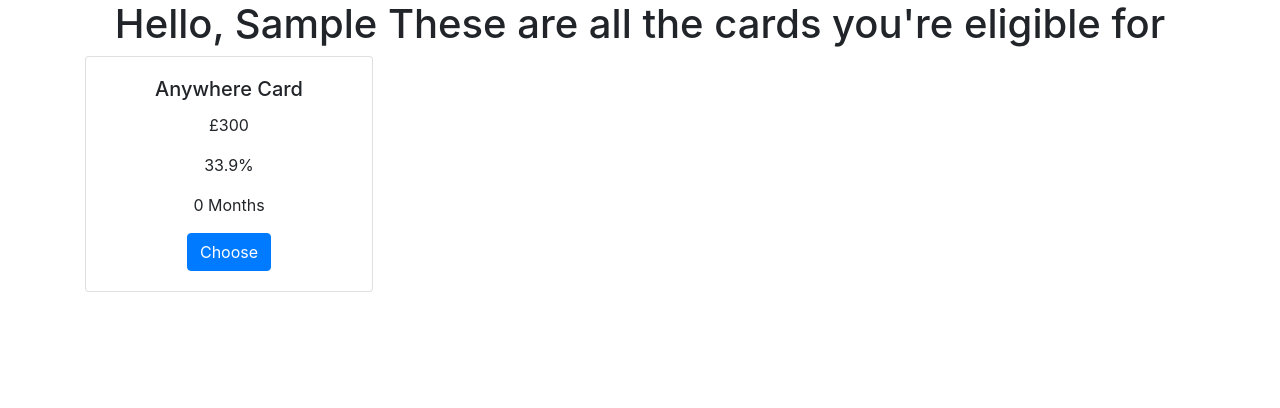
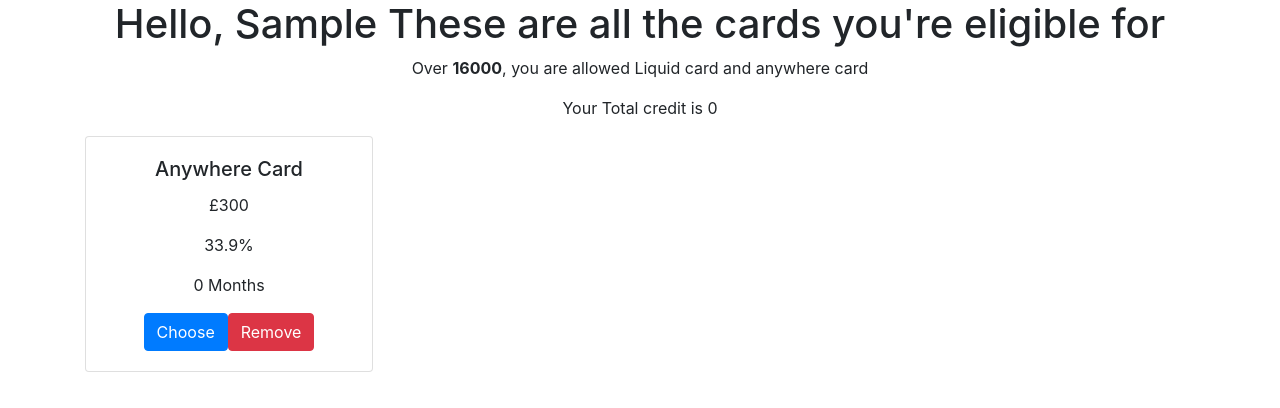
Before and after one commit to aimeetacchi/credit-app, a React (Create React App) app: page / in a window 1280 px wide. Both pictures are taken after typing "Sample", "Sample", "Sample", "Sample", "5551234", "Sample" into the empty fields and a click on the button "Submit". Shown: the top 408 px of the page. Built offline with nearby package versions, Linux system fonts and the light colour scheme.

Commit message:
total credit functions

```diff
--- a/public/creditcards.json
+++ b/public/creditcards.json
@@ -5,7 +5,7 @@
         "Apr": "33.9%",
         "BalanceTransferOfferDuration": "0 Months",
         "PurchaseOfferDuration": "0 Months",
-        "creditAvailable": "£300"
+        "creditAvailable": "300"
     },
 
     {
@@ -14,7 +14,7 @@
         "Apr": "18.9%",
         "BalanceTransferOfferDuration": "0 Months",
         "PurchaseOfferDuration": "6 Months",
-        "creditAvailable": "£1200"
+        "creditAvailable": "1200"
 
     },
 
@@ -24,7 +24,7 @@
         "Apr": "33.9%",
         "BalanceTransferOfferDuration": "12 Months",
         "PurchaseOfferDuration": "6 Months",
-        "creditAvailable": "£3000"
+        "creditAvailable": "3000"
     }
 
 ]
--- a/src/components/card.jsx
+++ b/src/components/card.jsx
@@ -1,28 +1,45 @@
 import React, { Component } from 'react'
 
 export default class card extends Component {
+
+  state = {
+    totalCredit: 0,
+  }
+
+  chooseCard = (creditAvailable) => {
+    // console.log(creditAvailable)
+    const total = creditAvailable + this.state.totalCredit;
+    console.log(total);
+    this.setState({totalCredit: total});
+  }
+  removeCard = (creditAvailable) => {
+    const total = creditAvailable - this.state.totalCredit;
+    console.log(total);
+    this.setState({totalCredit: total});
+  }
+
   render() {
     const { cardName, Apr, BalanceTransferOfferDuration, PurchaseOfferDurationm, creditAvailable } = this.props.cards[0];
+    const {annualincome } = this.props.applicant;
+
 
     const cardwidth = {
       width: '18rem',
     };
-
     return (
       <div>
-
-        {console.log(this.props.cards[0])}
-
+        { parseInt(annualincome) > 16000 ? <p>Over <strong>16000</strong>, you are allowed Liquid card and anywhere card</p> : <p>under 16000 - you can have anywhere card</p> }
+        <p>Your Total credit is {this.state.totalCredit}</p>
         <div className="card" style={cardwidth}>
-            {/* <img src="..." className="card-img-top" alt="..."/> */}
+            {/* <img src="..." className="card-img-top"alt="..."/> */}
             <div className="card-body">
               <h5 className="card-title">{cardName}</h5>
-              <p className="card-text">{creditAvailable}</p>
+              <p className="card-text">£{creditAvailable}</p>
               <p className="card-text">{Apr}</p>
               <p className="card-text">{BalanceTransferOfferDuration}</p>
               <p className="card-text">{PurchaseOfferDurationm}</p>
-
-              <button className="btn btn-primary">Choose</button>
+              <button className="btn btn-primary" onClick={(e) => this.chooseCard(parseInt(creditAvailable))}>Choose</button>
+              <button className="btn btn-danger" onClick={(e) => this.removeCard(parseInt(creditAvailable))}> Remove</button>
             </div>
           </div>
 
--- a/src/components/cards.jsx
+++ b/src/components/cards.jsx
@@ -8,7 +8,9 @@
           <h1>Hello, {this.props.applicant.name} These are all the cards you're eligible for </h1>
 
 
-            <Card cards={this.props.applicant.creditcards} />
+            <Card
+            cards={this.props.applicant.creditcards}
+            applicant={this.props.applicant}/>
 
       </div>
     )
--- a/src/components/form.jsx
+++ b/src/components/form.jsx
@@ -29,7 +29,7 @@
 
     handleSubmit = (e) => {
         e.preventDefault();
-       console.log(this.state);
+    //    console.log(this.state);
 
         this.setState({
             submitted: !this.state.submitted
```
